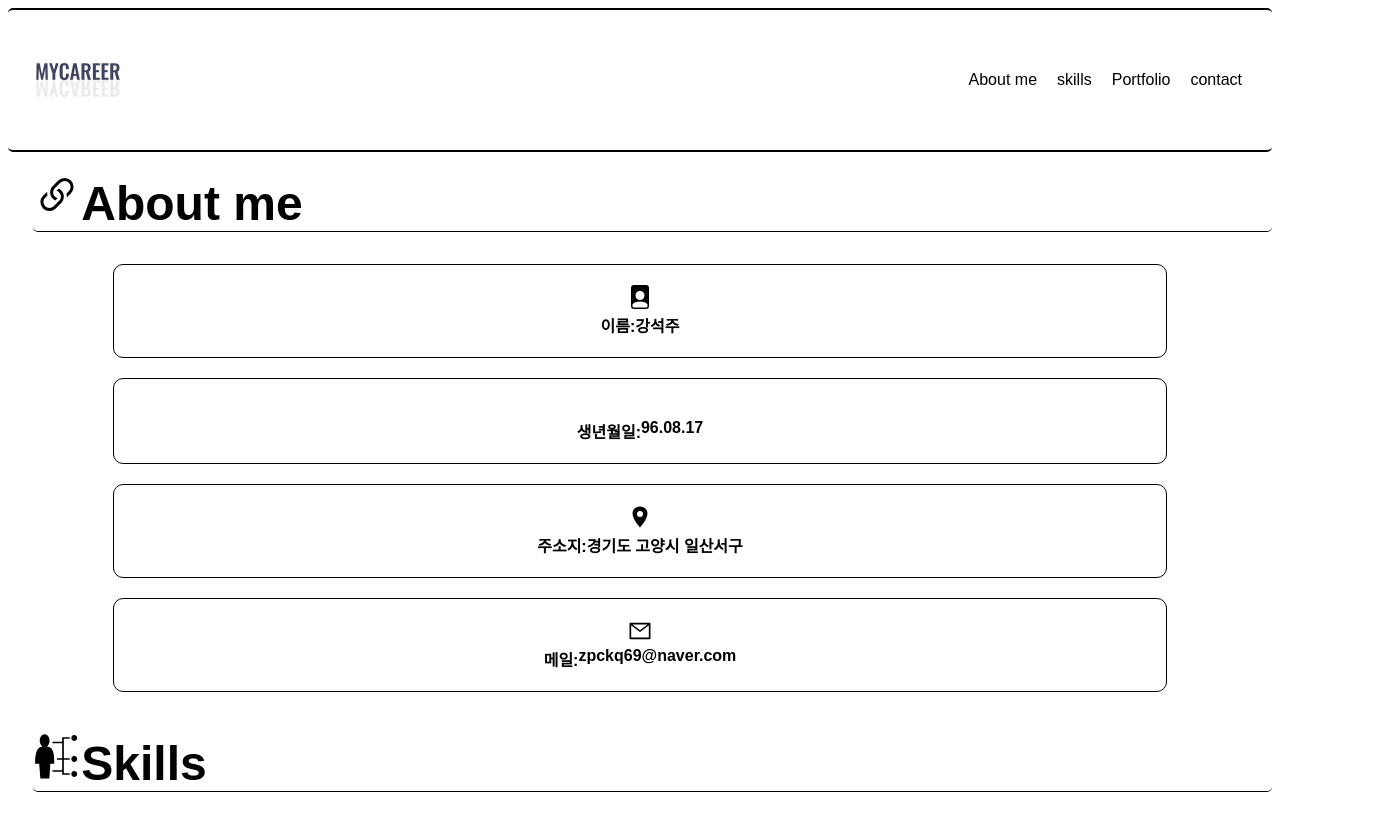
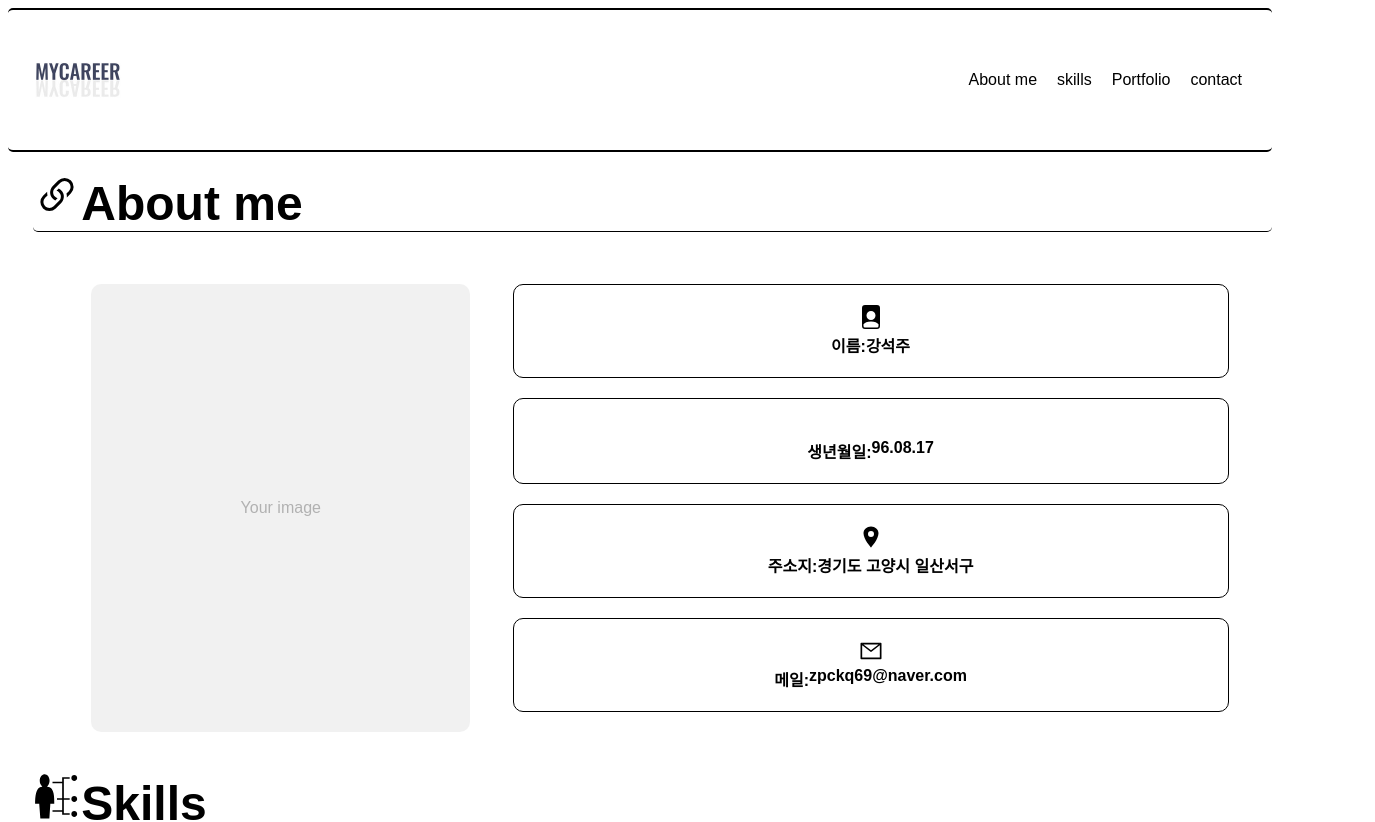
Before and after one commit to kangseokjooo/Mycareer, a React (Create React App) app in the folder mycareer-app/: page / in a window 1280 px wide. Shown: the top 822 px of the page, 1375 px wide, since content can reach past the window. Built offline with nearby package versions, Linux system fonts and the light colour scheme; some icons are missing; a web font is replaced by a local one.

Commit message:
style,refactor:main(About Me)

```diff
--- a/mycareer-app/src/Main/Main.tsx
+++ b/mycareer-app/src/Main/Main.tsx
@@ -14,18 +14,18 @@ import {
 } from "react-icons/bi";
 import { GiSkills } from "react-icons/gi";
 import { GoProjectRoadmap } from "react-icons/go";
-import { BsLink45Deg, BsGithub,BsFillFilePersonFill } from "react-icons/bs";
-import { FaGitSquare} from "react-icons/fa";
-import {IoLocationSharp} from 'react-icons/io5'
-import {SiMysql} from 'react-icons/si'
+import { BsLink45Deg, BsGithub, BsFillFilePersonFill } from "react-icons/bs";
+import { FaGitSquare } from "react-icons/fa";
+import { IoLocationSharp } from "react-icons/io5";
+import { SiMysql } from "react-icons/si";
 import styled from "styled-components";
 import project4 from "../img/Logo.jpg";
 import project1 from "../img/produce32.png";
 import project2 from "../img/HotDog-Logo.png";
 import project3 from "../img/Todo.jpg";
 import prepare from "../img/Prepare.jpg";
-import {LiaBirthdayCakeSolid} from 'react-icons/lia'
-import { AiOutlineMail } from 'react-icons/ai';
+import { LiaBirthdayCakeSolid } from "react-icons/lia";
+import { AiOutlineMail } from "react-icons/ai";
 
 const MainTitleFont = styled.h1`
   margin-left: 2%;
@@ -82,18 +82,18 @@ const FBskills = styled.div`
 `;
 
 const skillIcons: any = {
-  html: <AiOutlineHtml5 style={{color:'orange'}}/>,
-  css: <BiLogoCss3 style={{color:'blue'}}/>,
-  Reactjs: <BiLogoReact style={{color:'skyblue'}}/>,
-  Javascript: <BiLogoJavascript style={{color:'#ffff00'}}/>,
-  Typescript: <BiLogoTypescript style={{color:'blue'}}/>,
-  nodejs: <BiLogoNodejs style={{color:'lightgreen'}}/>,
-  Java: <BiLogoJava style={{color:'red'}}/>,
-  Spring: <BiLogoSpringBoot style={{color:'lightgreen'}}/>,
-  Mysql:<SiMysql style={{color:'blue'}}/>,
+  html: <AiOutlineHtml5 style={{ color: "orange" }} />,
+  css: <BiLogoCss3 style={{ color: "blue" }} />,
+  Reactjs: <BiLogoReact style={{ color: "skyblue" }} />,
+  Javascript: <BiLogoJavascript style={{ color: "#ffff00" }} />,
+  Typescript: <BiLogoTypescript style={{ color: "blue" }} />,
+  nodejs: <BiLogoNodejs style={{ color: "lightgreen" }} />,
+  Java: <BiLogoJava style={{ color: "red" }} />,
+  Spring: <BiLogoSpringBoot style={{ color: "lightgreen" }} />,
+  Mysql: <SiMysql style={{ color: "blue" }} />,
   AWS: <BiLogoAws />,
-  netify: <BiLogoNetlify style={{color:'turquoise'}}/>,
-  Git: <FaGitSquare style={{color:'#df4844'}}/>,
+  netify: <BiLogoNetlify style={{ color: "turquoise" }} />,
+  Git: <FaGitSquare style={{ color: "#df4844" }} />,
   GitHub: <BsGithub />,
 };
 
@@ -101,7 +101,7 @@ const PortfolioSection = styled.div`
   display: flex;
   flex-wrap: wrap;
   margin: 20px;
-  justify-content :center ;
+  justify-content: center;
 `;
 
 const PortfolioCard = styled.div`
@@ -122,10 +122,27 @@ const PortfolioCard = styled.div`
   }
 `;
 const AboutMeWrap = styled.div`
-  display: flex;
-  flex-direction: column;
+  display: grid;
+  grid-template-columns: 1fr 2fr;
   align-items: center;
   width: 100%;
+  margin: 0 auto;
+  padding: 20px;
+  margin-left: 5%;
+  @media (max-width:768px){
+    height: 80%;
+  }
+`;
+
+const MyImage = styled.div`
+  width: 90%;
+  height: 100%;
+  display: flex;
+  justify-content: center;
+  align-items: center;
+  border-radius: 10px;
+  background-color: lightgray;
+  opacity: 0.3;
 `;
 
 const AboutmeInfo = styled.div`
@@ -136,12 +153,13 @@ const AboutmeInfo = styled.div`
   padding: 20px;
   margin-bottom: 20px;
 `;
-const ContentPtag=styled.p`
+const ContentPtag = styled.p`
   font-size: larger;
-  @media (max-width: 768px){
+  @media (max-width: 768px) {
     font-size: medium;
   }
-`
+`;
+
 export default function Main() {
   const [selectedSkill, setSelectedSkill] = useState<string | null>(null);
   const [isModalOpen, setIsModalOpen] = useState<boolean>(false);
@@ -176,13 +194,14 @@ export default function Main() {
         "마이페이지 구현",
         "로그인,로그아웃 구현",
         "게시판 댓글기능 구현",
-        "DB 관계도 구현"
+        "DB 관계도 구현",
       ],
       url: "https://port-0-kdt9-hotdog-iciy2almixca8s.sel5.cloudtype.app/",
     },
     {
       title: "TODOLIST",
-      content: "TODOLIST mini project(Github 레포지토리 첨부)(Frontend-Backend)",
+      content:
+        "TODOLIST mini project(Github 레포지토리 첨부)(Frontend-Backend)",
       logo: project3,
       tool: ["React.js", "styled-components"],
       role: ["Todolist 기능 전체 구현"],
@@ -192,8 +211,8 @@ export default function Main() {
       title: "Mycareer",
       content: "개인 포트폴리오 사이트(Frontend)",
       logo: project4,
-      tool: ["React.js",'TypeScript',"styled-components"],
-      role: ["Header,Footer,Main 컴포넌트 구현","전체 페이지 반응형"],
+      tool: ["React.js", "TypeScript", "styled-components"],
+      role: ["Header,Footer,Main 컴포넌트 구현", "전체 페이지 반응형"],
       url: "https://web-mycareer-euegqv2blnvcf1mf.sel5.cloudtype.app/",
     },
     {
@@ -221,44 +240,41 @@ export default function Main() {
           <BsLink45Deg />
           About me
         </MainTitleFont>
-        <div
-          style={{
-            display: "flex",
-            justifyContent: "center",
-            flexDirection: "row",
-          }}
-        >
-          <AboutMeWrap>
+        <AboutMeWrap>
+          <MyImage>
+            <div>Your image</div>
+          </MyImage>
+          <div style={{ textAlign: "left" }}>
             <AboutmeInfo>
               <BsFillFilePersonFill style={{ fontSize: "24px" }} />
               <div style={{ display: "flex", justifyContent: "center" }}>
                 <div style={{ fontWeight: "900" }}>이름:</div>
-                <div style={{fontWeight:'900'}}>강석주</div>
+                <div style={{ fontWeight: "900" }}>강석주</div>
               </div>
             </AboutmeInfo>
             <AboutmeInfo>
-            <LiaBirthdayCakeSolid style={{ fontSize: "24px" }} />
+              <LiaBirthdayCakeSolid style={{ fontSize: "24px" }} />
               <div style={{ display: "flex", justifyContent: "center" }}>
                 <div style={{ fontWeight: "900" }}>생년월일:</div>
-                <div style={{fontWeight:'900'}}>96.08.17</div>
+                <div style={{ fontWeight: "900" }}>96.08.17</div>
               </div>
             </AboutmeInfo>
             <AboutmeInfo>
-            <IoLocationSharp style={{ fontSize: "24px" }} />
+              <IoLocationSharp style={{ fontSize: "24px" }} />
               <div style={{ display: "flex", justifyContent: "center" }}>
                 <div style={{ fontWeight: "900" }}>주소지:</div>
-                <div style={{fontWeight:'900'}}>경기도 고양시 일산서구</div>
+                <div style={{ fontWeight: "900" }}>경기도 고양시 일산서구</div>
               </div>
             </AboutmeInfo>
             <AboutmeInfo>
-            <AiOutlineMail style={{ fontSize: "24px" }} />
+              <AiOutlineMail style={{ fontSize: "24px" }} />
               <div style={{ display: "flex", justifyContent: "center" }}>
                 <div style={{ fontWeight: "900" }}>메일:</div>
-                <div style={{fontWeight:'900'}}>zpckq69@naver.com</div>
+                <div style={{ fontWeight: "900" }}>zpckq69@naver.com</div>
               </div>
             </AboutmeInfo>
-          </AboutMeWrap>
-        </div>
+          </div>
+        </AboutMeWrap>
       </div>
       <div id="skills">
         <MainTitleFont>
@@ -286,7 +302,7 @@ export default function Main() {
 
         <FBskills>Backend Skills</FBskills>
         <MainSkillWrap>
-          {["nodejs", "Java", "Spring","Mysql"].map((skill) => (
+          {["nodejs", "Java", "Spring", "Mysql"].map((skill) => (
             <div
               key={skill}
               onMouseEnter={() => setSelectedSkill(skill)}
```
